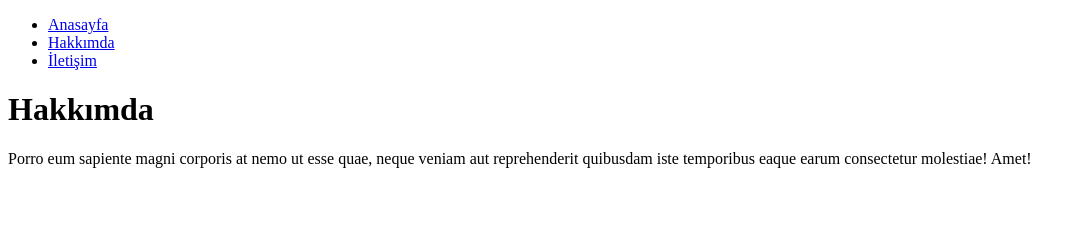
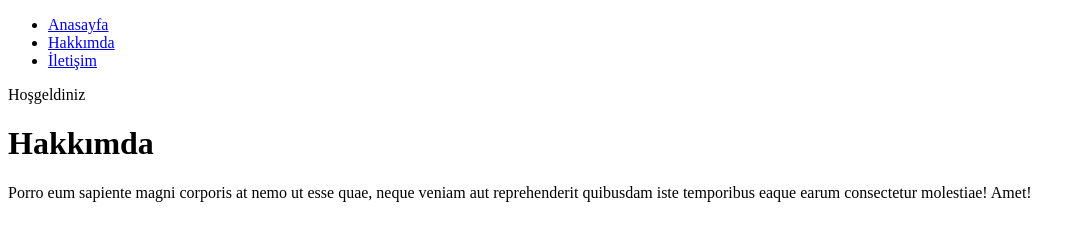
Before and after one commit to acunmedyaakademi/melekdal-githubogreniyorum, a plain HTML site: page index.html in a window 1280 px wide. Shown: the whole page, without its empty margins (0-1085 px from the left). Drawn offline with Linux system fonts and the light colour scheme.

Commit message:
asdasdf :

```diff
--- a/index.html
+++ b/index.html
@@ -11,6 +11,7 @@
     <li><a href="hakkımda.html">Hakkımda</a></li>
     <li><a href="iletişim.html">İletişim</a></li>
   </ul>
+  Hoşgeldiniz
   <h1>Hakkımda</h1>
   <p>Porro eum sapiente magni corporis at nemo ut esse quae, neque veniam aut reprehenderit quibusdam iste temporibus eaque earum consectetur molestiae! Amet!</p>
 
```
